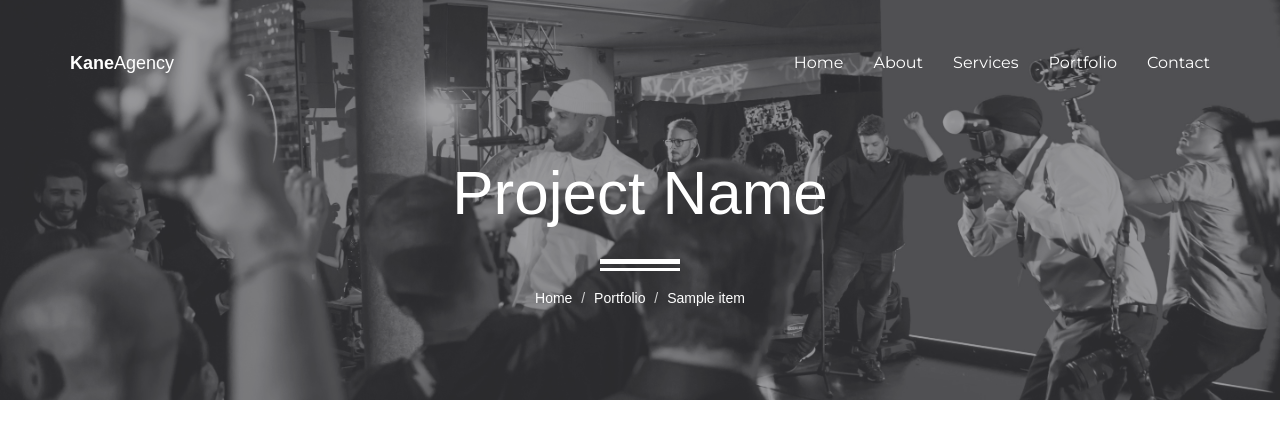
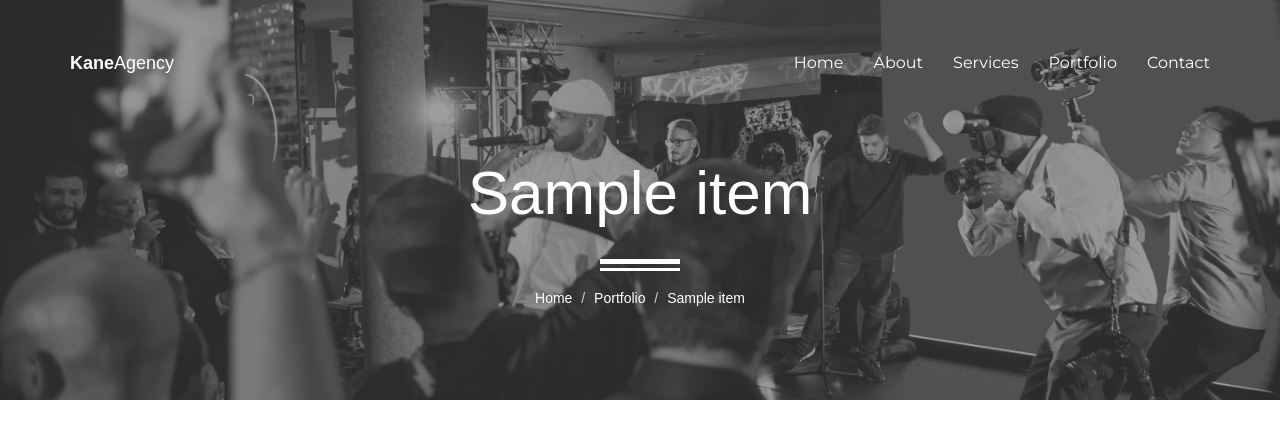
Before and after one commit to georgi3/kaneagency, a Django app: template templates/home/portfolio-item.html in a window 1280 px wide. Shown: the top 426 px of the page. Run offline with Django 4.2, Linux system fonts and the light colour scheme; the template is opened without the code that fills it: most values are stand-ins (such as "Sample title", 1, 10 or a date in 2020); grey boxes marked "Sample" are stand-in pictures; some libraries are stand-ins or nearby versions.

Commit message:
made page title dynamic

```diff
--- a/templates/home/portfolio-item.html
+++ b/templates/home/portfolio-item.html
@@ -4,7 +4,11 @@
     <div id="hero" class="hero overlay subpage-hero portfolio-hero">
         <div class="hero-content">
             <div class="hero-text">
-                <h1>Project Name</h1>
+		{% if portfolio_item %}
+			{% for item in portfolio_item %}
+		                <h1>{{ item.title }}</h1>
+			{% endfor %}
+		{% endif %}
                 <ol class="breadcrumb">
                   <li class="breadcrumb-item"><a href="{% url 'home:index' %}">Home</a></li>
                   <li class="breadcrumb-item"><a href="{% url 'home:portfolio' %}">Portfolio</a></li>
```
